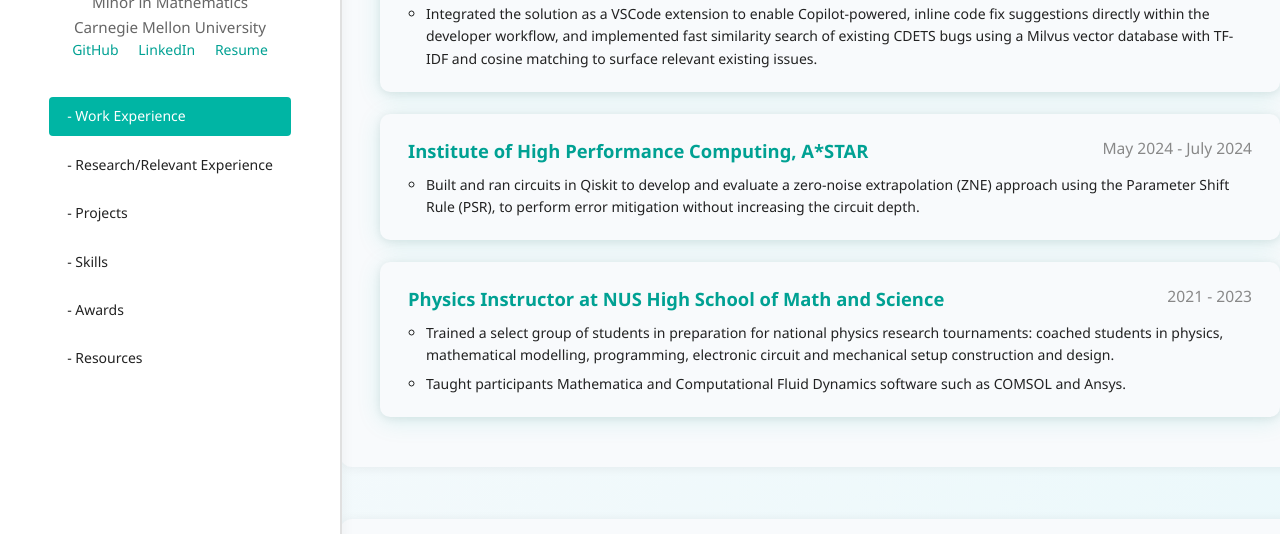
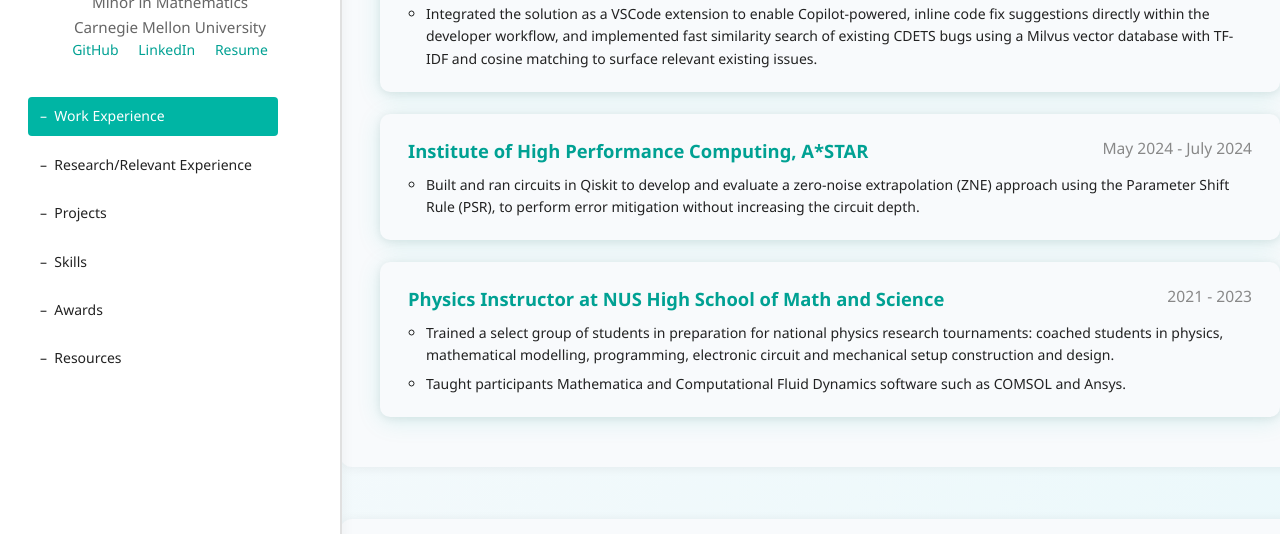
Before and after one commit to yl10016/yanlin.github.io, a plain HTML site: page index.html in a window 1280 px wide. Shown: the part 266-800 px from the top of the page. Drawn offline with Linux system fonts and the light colour scheme.

Commit message:
fixed sidebar formatting

```diff
--- a/index.html
+++ b/index.html
@@ -23,12 +23,12 @@
             </div>
             <nav class="sidebar-nav">
                 <ul class="sidebar-nav-list">
-                    <li><a href="#work-experience" class="nav-link active">-&#9;Work Experience</a></li>
-                    <li><a href="#research-experience" class="nav-link">-&#9;Research/Relevant Experience</a></li>
-                    <li><a href="#projects" class="nav-link">-&#9;Projects</a></li>
-                    <li><a href="#skills" class="nav-link">-&#9;Skills</a></li>
-                    <li><a href="#awards" class="nav-link">-&#9;Awards</a></li>
-                    <li><a href="#resources" class="nav-link">-&#9;Resources</a></li>
+                    <li><a href="#work-experience" class="nav-link active">&ndash;&nbsp;&nbsp;Work Experience</a></li>
+                    <li><a href="#research-experience" class="nav-link">&ndash;&nbsp;&nbsp;Research/Relevant Experience</a></li>
+                    <li><a href="#projects" class="nav-link">&ndash;&nbsp;&nbsp;Projects</a></li>
+                    <li><a href="#skills" class="nav-link">&ndash;&nbsp;&nbsp;Skills</a></li>
+                    <li><a href="#awards" class="nav-link">&ndash;&nbsp;&nbsp;Awards</a></li>
+                    <li><a href="#resources" class="nav-link">&ndash;&nbsp;&nbsp;Resources</a></li>
                 </ul>
             </nav>
         </aside>
--- a/styles.css
+++ b/styles.css
@@ -98,15 +98,27 @@ body {
     flex-direction: column;
     gap: 8px;
 }
+.sidebar-nav {
+    width: 100%;
+    box-sizing: border-box;
+    padding-left: 28px; /* where the left sidebar panel boxes start */
+}
+.sidebar-nav ul {
+    /* keep list items aligned to the start so boxes maintain consistent width */
+    align-items: flex-start;
+}
 .sidebar-nav a {
     text-decoration: none;
     color: #222;
     font-weight: 500;
-    padding: 8px 18px;
+    display: block;
+    box-sizing: border-box;
+    width: 250px;
+    padding: 8px 12px;
     border-radius: 4px;
     transition: background 0.2s, color 0.2s;
-    display: block;
     font-size: 1em;
+    text-align: left;
 }
 .sidebar-nav a.active, .sidebar-nav a:hover {
     background: #00b5a4;
```
